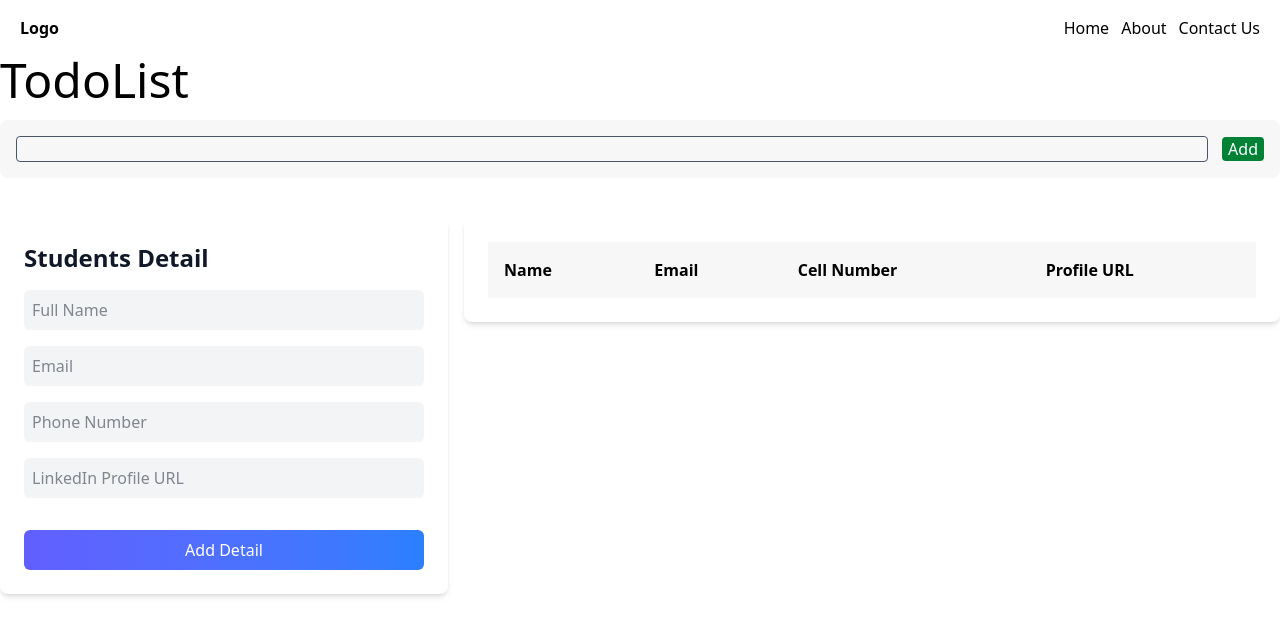
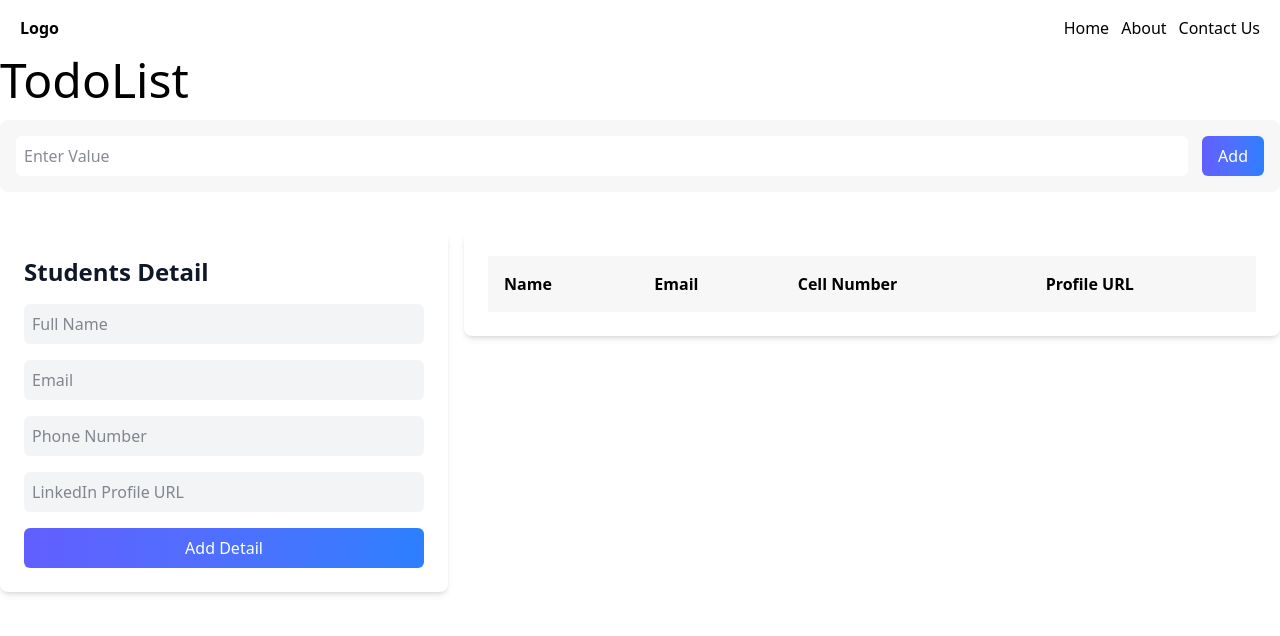
Before and after one commit to fanims/my-app, a React (Vite) app: page / in a window 1280 px wide. Shown: the top 636 px of the page. Built offline with nearby package versions, Linux system fonts and the light colour scheme.

Commit message:
update page

```diff
--- a/src/components/global/Button.jsx
+++ b/src/components/global/Button.jsx
@@ -8,7 +8,6 @@ function Button({title, onClick}) {
         className="
             py-2
             px-4
-            mt-4
             rounded-md
             transition
             font-medium
--- a/src/components/studentrecord/StudentRecord.jsx
+++ b/src/components/studentrecord/StudentRecord.jsx
@@ -1,9 +1,10 @@
 import React, { useState } from 'react'
 import Button from '../global/button';
 
-const tableHeading = ["Name", "Email", "Cell Number", "Profile URL"];
 
 function StudentRecord() {
+
+  const tableHeading = ["Name", "Email", "Cell Number", "Profile URL"];
 
   const [stdetail, setstdetail] = useState([]);
   const [valueName, setvalueName] = useState('');
@@ -50,7 +51,7 @@ function StudentRecord() {
             <form className="flex flex-col">
                 <input type="text" value={valueName} onChange={changeName} className="bg-gray-100 text-gray-900 border-0 rounded-md p-2 mb-4 focus:bg-gray-200 focus:outline-none focus:ring-1 focus:ring-blue-500 transition ease-in-out duration-150" placeholder="Full Name" />
                 <input type="email" value={valuemail} onChange={changeEmail} className="bg-gray-100 text-gray-900 border-0 rounded-md p-2 mb-4 focus:bg-gray-200 focus:outline-none focus:ring-1 focus:ring-blue-500 transition ease-in-out duration-150" placeholder="Email" />
-                <input type="text" value={valuenumber} onChange={changeNumber} className="bg-gray-100 text-gray-900 border-0 rounded-md p-2 mb-4 focus:bg-gray-200 focus:outline-none focus:ring-1 focus:ring-blue-500 transition ease-in-out duration-150" placeholder="Phone Number" />
+                <input type="number" value={valuenumber} onChange={changeNumber} className="bg-gray-100 text-gray-900 border-0 rounded-md p-2 mb-4 focus:bg-gray-200 focus:outline-none focus:ring-1 focus:ring-blue-500 transition ease-in-out duration-150" placeholder="Phone Number" />
                 <input type="text" value={valueurl} onChange={changeUrl} className="bg-gray-100 text-gray-900 border-0 rounded-md p-2 mb-4 focus:bg-gray-200 focus:outline-none focus:ring-1 focus:ring-blue-500 transition ease-in-out duration-150" placeholder="LinkedIn Profile URL" />
                 <Button title={'Add Detail'} onClick={addDetail} />
             </form>
--- a/src/components/todolist/TodoList.jsx
+++ b/src/components/todolist/TodoList.jsx
@@ -1,4 +1,5 @@
 import React, { useState } from 'react'
+import Button from '../global/button';
 
 function TodoList() {
     const [inputValue, setinputValue] = useState('');
@@ -19,8 +20,8 @@ function TodoList() {
         <div>
             <h2 className='text-5xl text-black font-medium'>TodoList</h2>
             <div className='mt-4 flex items-center gap-3.5 p-4 rounded-lg bg-[#f7f7f8]'>
-                <input type="text" value={inputValue} onChange={inputChange} className='border border-gray-600 w-full rounded-sm' />
-                <button className='cursor-pointer px-1.5 bg-green-700 text-white rounded' onClick={addItem}>Add</button>
+                <input type="text" value={inputValue} onChange={inputChange} className="bg-white w-full text-gray-900 border-0 rounded-md p-2 focus:bg-gray-200 focus:outline-none focus:ring-1 focus:ring-blue-500 transition ease-in-out duration-150" placeholder="Enter Value" />
+                <Button title={'Add'} onClick={addItem}/>
             </div>
             <ul className='flex flex-col'>
                 {
```
